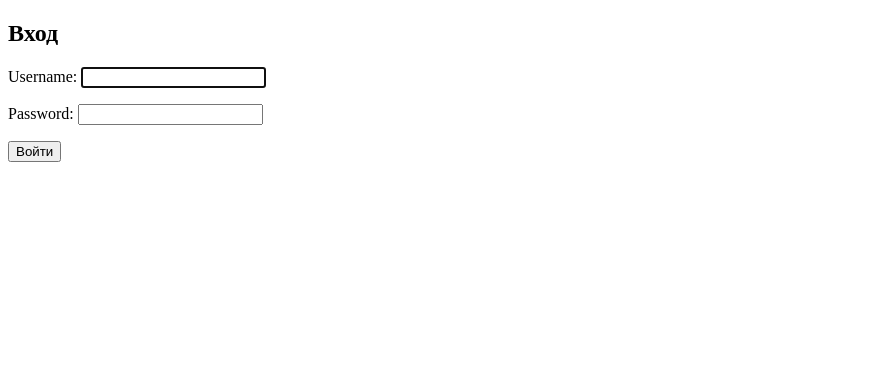
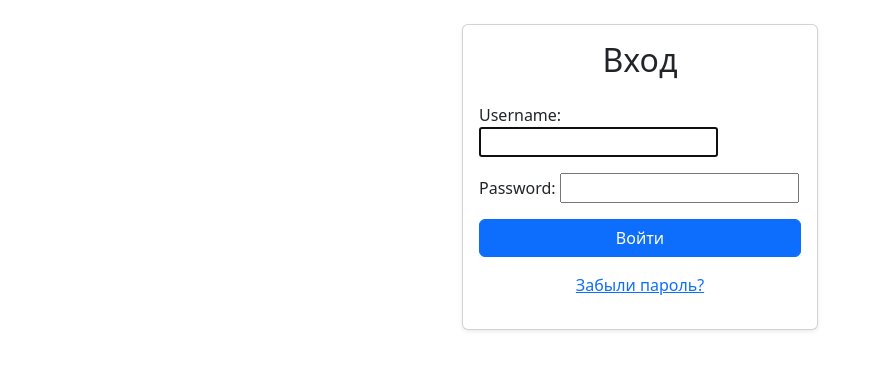
Before and after one commit to Ekzitus/myproject, a Django app: page /accounts/login/ in a window 1280 px wide. Shown: the top 370 px of the page, without its empty margins (0-873 px from the left). Run offline with Django 5.2, Linux system fonts and the light colour scheme.

Commit message:
Немного дал стиля

```diff
--- a/myapp/templates/base.html
+++ b/myapp/templates/base.html
@@ -1,10 +1,26 @@
 <!DOCTYPE html>
 <html lang="ru">
+
 <head>
     <meta charset="UTF-8">
+    <meta name="viewport" content="width=device-width, initial-scale=1">
     <title>Мой сайт</title>
+
+    <!-- Bootstrap CSS -->
+    <link href="https://cdn.jsdelivr.net/npm/bootstrap@5.3.2/dist/css/bootstrap.min.css" rel="stylesheet"
+        integrity="sha384-T3c6CoIi6uLrA9TneNEoa7RxnatzjcDSCmG1MXxSR1GAsXEV/Dwwykc2MPK8M2HN" crossorigin="anonymous">
+
 </head>
+
 <body>
-    {% block content %}{% endblock %}
+    <div class="container mt-4">
+        {% block content %}{% endblock %}
+    </div>
+
+    <!-- Bootstrap JS Bundle (includes Popper) -->
+    <script src="https://cdn.jsdelivr.net/npm/bootstrap@5.3.2/dist/js/bootstrap.bundle.min.js"
+        integrity="sha384-C6RzsynM9kWDrMNeT87bh95OGNyZPhcTNXj1NW7RuBCsyN/o0jlpcV8Qyq46cDfL"
+        crossorigin="anonymous"></script>
 </body>
+
 </html>
--- a/myapp/templates/registration/login.html
+++ b/myapp/templates/registration/login.html
@@ -1,13 +1,42 @@
 {% extends "base.html" %}
 
 {% block content %}
-  <h2>Вход</h2>
-  {% if form.errors %}
-    <p style="color:red;">Неверное имя пользователя или пароль</p>
-  {% endif %}
-  <form method="post">
-    {% csrf_token %}
-    {{ form.as_p }}
-    <button type="submit">Войти</button>
-  </form>
+<div class="row justify-content-center">
+  <div class="col-md-6 col-lg-4">
+    <div class="card shadow-sm">
+      <div class="card-body">
+        <h2 class="card-title text-center mb-4">Вход</h2>
+
+        {% if form.errors %}
+        <div class="alert alert-danger" role="alert">
+          Неверное имя пользователя или пароль
+        </div>
+        {% endif %}
+
+        <form method="post">
+          {% csrf_token %}
+          <!-- Используем form-control для всех полей формы -->
+          {% for field in form %}
+          <div class="mb-3">
+            {{ field.label_tag }}
+            {{ field }}
+            {% if field.help_text %}
+            <small class="form-text text-muted">{{ field.help_text }}</small>
+            {% endif %}
+            {% for error in field.errors %}
+            <div class="text-danger">{{ error }}</div>
+            {% endfor %}
+          </div>
+          {% endfor %}
+
+          <button type="submit" class="btn btn-primary w-100">Войти</button>
+        </form>
+
+        <p class="mt-3 text-center">
+          <a href="{% url 'password_reset' %}">Забыли пароль?</a>
+        </p>
+      </div>
+    </div>
+  </div>
+</div>
 {% endblock %}
```
